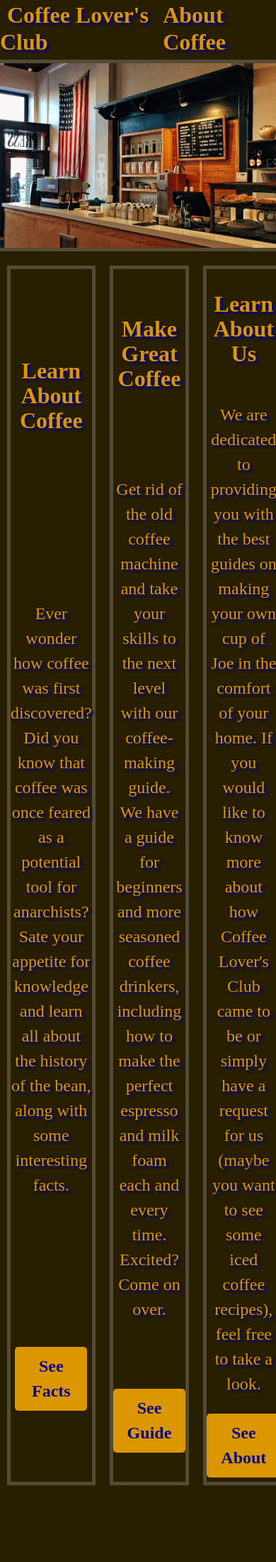
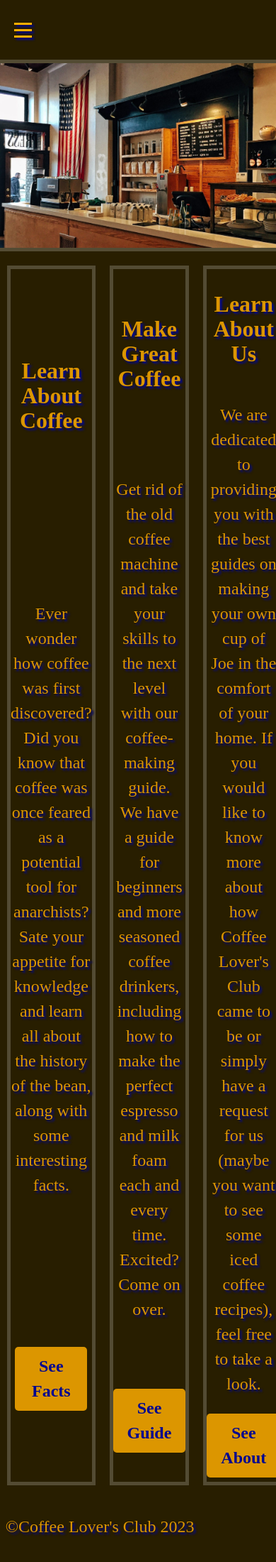
Before and after one commit to ryan-szalaty/Coffee-Lovers-Club, a Flask app: page / in a window 390 px wide. Shown: the whole page at 71% size. Before the commit the page ends 2092 px from the top, so only its background shows below. Run offline with Flask 3, Linux system fonts and the light colour scheme.

Commit message:
Enabled hamburger menu.

```diff
--- a/static/dev-coffee.js
+++ b/static/dev-coffee.js
@@ -4,6 +4,22 @@ const espressoSection =  document.querySelector(".coffee-tips-espresso");
 const frothingSection = document.querySelector(".coffee-tips-froth");
 const clickToLearn = document.getElementById("click-to-learn");
 
+const menuToggle = document.querySelector(".menu-toggle");
+const menu = document.querySelector(".menu");
+const overlay = document.querySelector(".overlay");
+
+function closeMenu() {
+    menu.classList.remove("show-menu");
+    overlay.classList.remove("show-overlay");
+}
+
+overlay.addEventListener("click", (event) => {
+    if (event.target === overlay) {
+        closeMenu();
+    }
+});
+
+if (frothingButton && espressoButton) {
     frothingButton.addEventListener("click", () => {
         frothingSection.classList.add("on");
         frothingSection.classList.remove("off");
@@ -16,4 +32,17 @@ espressoButton.addEventListener("click", () => {
         espressoSection.classList.remove("off");
         frothingSection.classList.add("off");
         frothingSection.classList.remove("on");
-})
+    });
+}
+
+menuToggle.addEventListener("click", () => {
+    menu.classList.toggle("show-menu");
+    overlay.classList.toggle("show-overlay");
+});
+
+menu.querySelectorAll("a").forEach((item) => {
+    item.addEventListener("click", () => {
+        menu.classList.remove("show-menu");
+        overlay.classList.remove("show-overlay");
+    });
+});
--- a/static/home.css
+++ b/static/home.css
@@ -8,6 +8,22 @@ body {
     background-color: rgb(40, 30, 0);
     color: rgb(220, 150, 0);
     text-shadow: 3px 3px 3px rgb(0, 7, 143), 3px 3px 3px rgb(40, 30, 0);
+}
+
+/*Overlay settings for mobile menu*/
+.overlay {
+    display: none;
+    position: fixed;
+    top: 0;
+    left: 0;
+    width: 100%;
+    height: 100%;
+    background-color: rgba(0, 0, 0, 0.7); /* Adjust opacity here */
+    z-index: 1;
+}
+
+.overlay.show-overlay {
+    display: block;
 }
 
 /* Styling links */
@@ -39,6 +55,32 @@ a {
 .navbar-right a {
     margin-left: 10px;
     margin-right: 10px;
+}
+
+/* Hamburger menu styles */
+.menu-toggle {
+    display: none;
+    flex-direction: column;
+    cursor: pointer;
+    margin-left: 5%;
+}
+
+.menu {
+    display: none;
+}
+
+.menu.show-menu {
+    display: flex;
+    z-index: 2;
+}
+
+.bar {
+    display: none;
+    width: 25px;
+    height: 3px;
+    background-color: rgb(255, 174, 0);
+    box-shadow: 3px 3px 3px rgb(0, 7, 143), 3px 3px 3px rgb(40, 30, 0);
+    margin: 3px 0;
 }
 
 /* Keyframes for slide down animation */
@@ -184,3 +226,47 @@ a {
     font-style: italic;
     text-align: center;
 }
+
+/* Footer */
+footer {
+    padding: 2%;
+}
+
+/* Mobile Screen Settings */
+@media screen and (max-width: 768px) {
+    .navbar-right {
+        display: none;
+    }
+
+    .navbar-left {
+        display: none;
+    }
+
+    .menu-toggle {
+        display: flex;
+    }
+
+    .bar {
+        display: block;
+    }
+
+    .menu {
+        width: 30%;
+        max-width: 30%;
+        list-style: none;
+        padding: 0;
+        flex-direction: column;
+        align-items: center;
+        justify-content: space-around;
+        position: absolute;
+        top: -5px;
+        left: 70px;
+    }
+
+    .menu li {
+        width: 100%;
+        padding: 5%;
+        margin-bottom: 2%;
+        text-align: center;
+    }
+}
--- a/templates/layout.html
+++ b/templates/layout.html
@@ -8,6 +8,19 @@
 </head>
 <body>
     <nav class="navbar">
+        <!-- Hamburger -->
+        <div class="menu-toggle">
+            <div class="bar"></div>
+            <div class="bar"></div>
+            <div class="bar"></div>
+        </div>
+        <!-- Responsive menu -->
+        <ul class="menu">
+            <li><a href="/">Home</a></li>
+            <li><a href="/about">About</a></li>
+            <li><a href="/coffee">Coffee</a></li>
+            <li><a href="/coffee">Facts</a></li>
+        </ul>
         <div class="navbar-left">
             <a href="/">Coffee Lover's Club</a>
         </div>
@@ -16,7 +29,11 @@
             <a href="/coffee">Coffee</a>
         </div>
     </nav>
+    <div class="overlay"></div>
     {% block body %}{% endblock %}
-    <script src="../static/prod-min.js"></script>
+    <footer>
+        <p>&COPY;Coffee Lover's Club 2023</p>
+    </footer>
+    <script src="../static/dev-coffee.js"></script>
 </body>
 </html>
```
Lines whose indentation alone changed are shown as unchanged.
